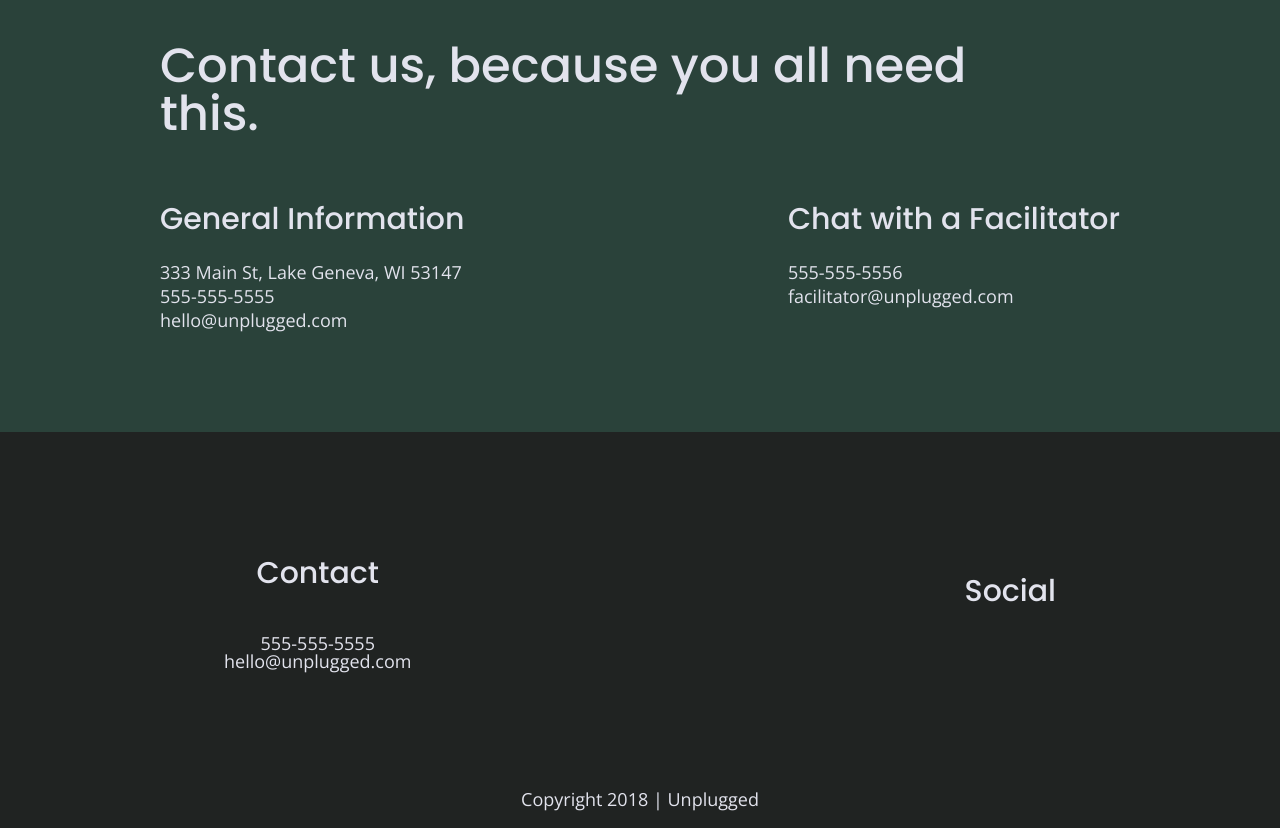
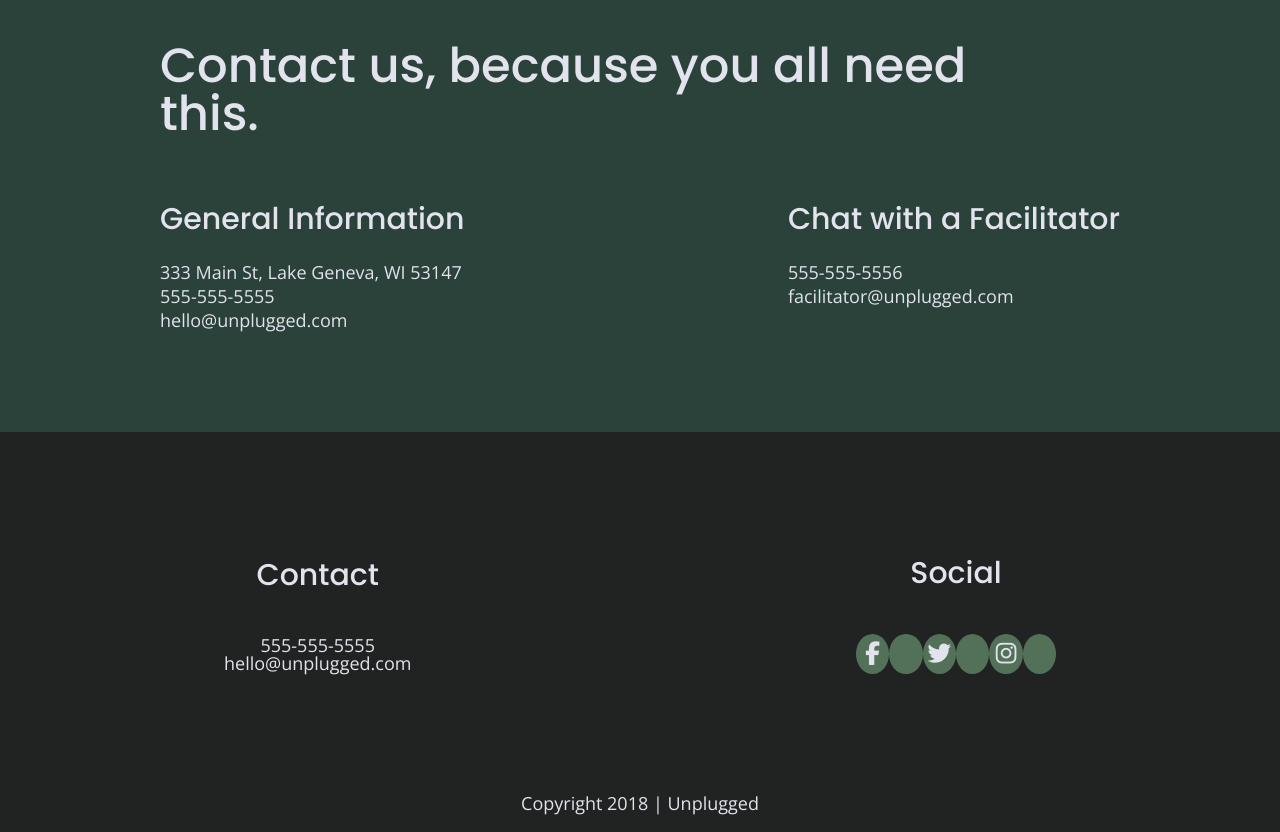
Before and after one commit to Shanae-B/Boilerplate, a website built with webpack: page about/index.html in a window 1280 px wide. Shown: the part 1345-2177 px from the top of the page. Built offline with nearby package versions, Linux system fonts and the light colour scheme; files whose address does not match are found by name.

Commit message:
Added icons to footer

```diff
--- a/about/index.html
+++ b/about/index.html
@@ -129,10 +129,19 @@
           <h4>Social</h4>
           <div class="social-icons">
             <p>
+              <a href=""><i class="fab fa-facebook-f"></i></a>
+            </p>
+            <p>
               <a href="https://www.facebook.com/Skillcrush/" target="_blank"></a>
             </p>
             <p>
+              <a href=""><i class="fab fa-twitter"></i></a>
+            </p>
+            <p>
               <a href="https://twitter.com/Skillcrush" target="_blank"></a>
+            </p>
+            <p>
+              <a href=""><i class="fab fa-instagram"></i></a>
             </p>
             <p>
               <a href="https://www.instagram.com/skillcrush/" target="_blank"></a>
--- a/css/style.css
+++ b/css/style.css
@@ -248,13 +248,21 @@ footer .social-icons {
   display: flex;
   justify-content: space-around;
   align-items: center;
-
 }
 
 footer .social-icons p {
+  background-color: #527158;
+  border-radius: 50%;
+  width: 40px;
+  height: 40px;
   display: flex;
   justify-content: center;
   align-items: center;
+}
+
+footer .social-icons p i {
+  font-size: 1.3125em;
+  justify-content: space-between;
 }
 
 footer .copyright {
@@ -363,6 +371,7 @@ aside .form {
   width: 55%;
   margin: 20px 0;
 }
+
 
 
 /*******About Page******/
@@ -706,6 +715,11 @@ input[type=button] {
     width: 100%;
   }
 
+  footer .social-icons {
+    width: 12.5em;
+    justify-content: space-between;
+}
+
   /* ==============================
 ABOUT PAGE
 ===================================*/
```
Also changed, not shown: faq/index.html (+9 -0 lines), index.html (+3 -0 lines).
